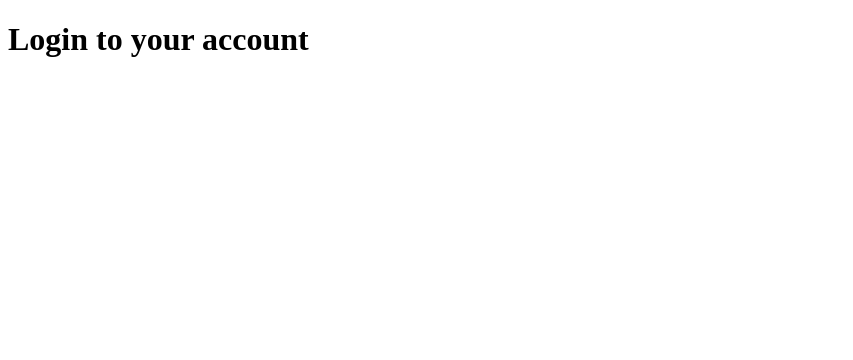
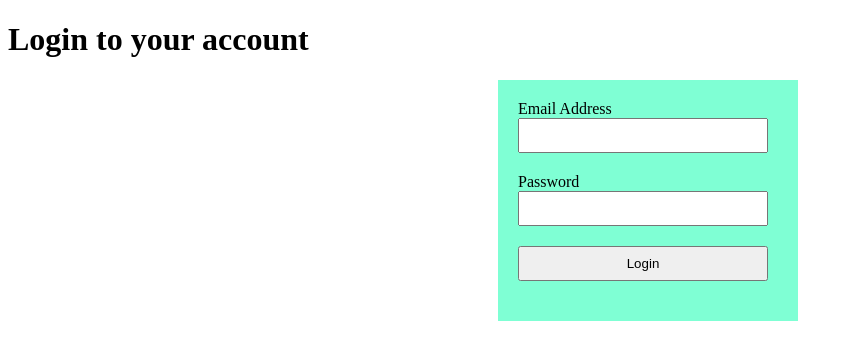
Before and after one commit to Gbemmiey/Flask---Results-App, a Flask app: page /login in a window 1280 px wide. Shown: the top 360 px of the page, without its empty margins (0-853 px from the left). Run offline with Flask 2, Linux system fonts and the light colour scheme; parts of the project's set-up code (start-up, migrations or seed data) failed here and were passed over; some libraries are stand-ins or nearby versions.

Commit message:
Update: Completed login.html & login.css

```diff
--- /dev/null
+++ b/templates/forms/login.css
@@ -0,0 +1,30 @@
+*{
+    box-sizing: border-box;
+}
+body{
+    width: 100%;
+}
+
+form{
+    width: 300px;
+    margin: auto;
+    padding: 20px;
+    background-color: aquamarine;
+    display: flex;
+    flex-direction: column;
+    align-items: center;
+    height: auto;
+    justify-content: center;
+}
+
+input{
+    width: 250px;
+    height: 100%;
+    margin-bottom: 20px;
+    padding: 8px;
+}
+
+.form{
+    display: flex;
+    flex-wrap: wrap;
+}
--- a/templates/forms/login.html
+++ b/templates/forms/login.html
@@ -1,12 +1,29 @@
 <!DOCTYPE html>
 <html lang="en">
+
 <head>
     <meta charset="UTF-8">
     <meta http-equiv="X-UA-Compatible" content="IE=edge">
     <meta name="viewport" content="width=device-width, initial-scale=1.0">
+    <link rel="stylesheet" href="login.css">
     <title>Login</title>
 </head>
+
 <body>
     <h1>Login to your account</h1>
+
+    <form action="/auth" method="post">
+        <div class="email form">
+            <label for="email">Email Address</label>
+            <input type="email" name="email" id="email">
+        </div>
+        <div class="password form">
+            <label for="password">Password</label>
+            <input type="password" name="password" id="password">
+            <input type="button" value="Login">
+        </div>
+    </form>
+
 </body>
+
 </html>
```
